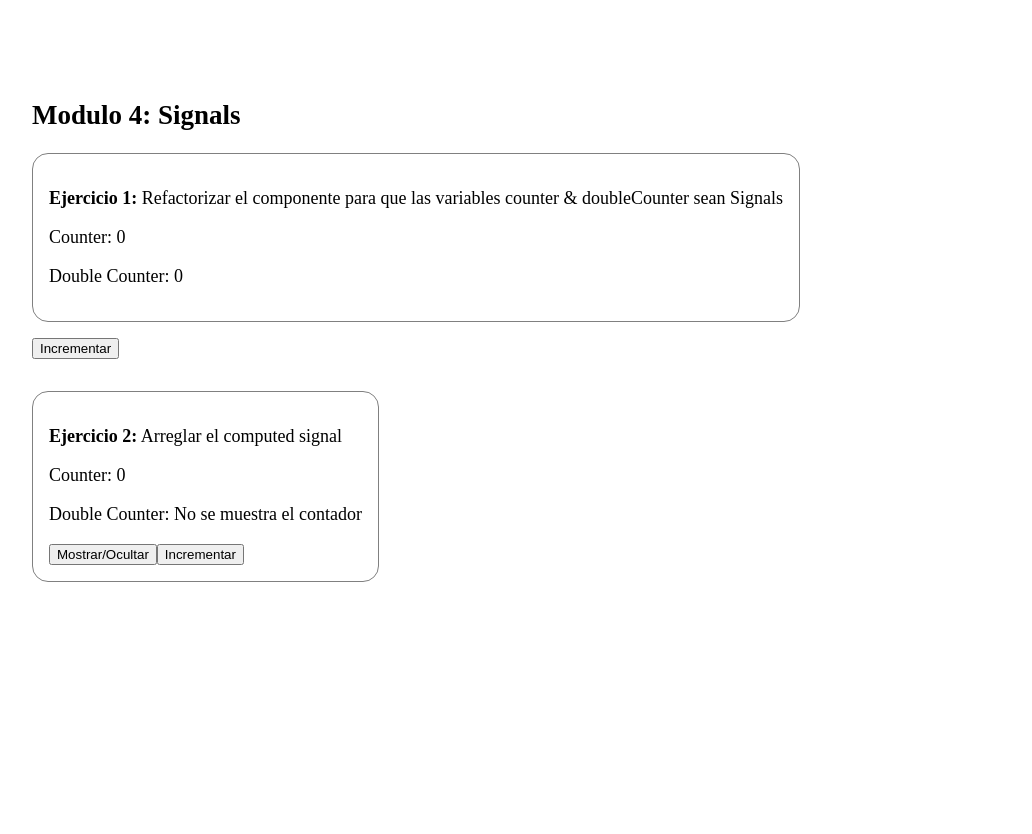
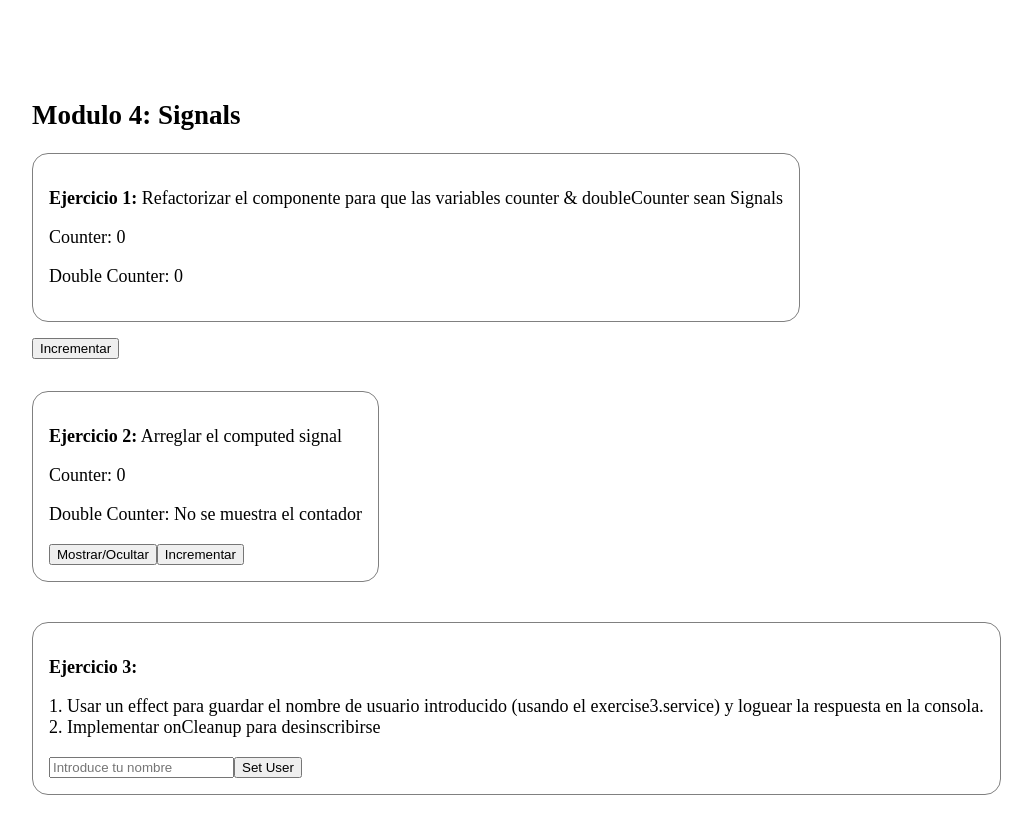
Before and after one commit to lsimonar/waynabox-angular17-workshop, an Angular app: page /modulo-4 in a window 1280 px wide. Shown: the top 834 px of the page, without its empty margins (8-1040 px from the left). Before the commit the page ends 800 px from the top, so only its background shows below. Built offline with nearby package versions, Linux system fonts and the light colour scheme.

Commit message:
added exercise 3

```diff
--- /dev/null
+++ b/src/app/Modulos/4-signals/components/exercise3/exercise3.component.html
@@ -0,0 +1,9 @@
+<div class="container" style="margin-top: 40px;">
+    <p><b>Ejercicio 3:</b></p>
+    <p>1. Usar un effect para guardar el nombre de usuario introducido (usando el exercise3.service) y loguear la respuesta en la consola. <br> 2. Implementar onCleanup para desinscribirse</p>
+    <input type="text" [(ngModel)]="trackUserName" placeholder="Introduce tu nombre">
+    <button (click)="setUserName()">Set User</button>
+    @if (userName()) {
+        <p>Hola {{ userName() }}</p>
+    }
+</div>
--- /dev/null
+++ b/src/app/Modulos/4-signals/components/exercise3/exercise3.component.ts
@@ -0,0 +1,26 @@
+import { Component, effect, signal } from '@angular/core';
+import { Observable } from 'rxjs';
+import { Exercise3Service } from './exercise3.service';
+import { FormsModule } from '@angular/forms';
+
+@Component({
+  selector: 'exercise3',
+  standalone: true,
+  imports: [FormsModule],
+  templateUrl: './exercise3.component.html',
+  styleUrl: '../../module4/module4.component.scss'
+})
+export class Exercise3Component {
+
+  trackUserName = '';
+  userName = signal('');
+
+  constructor(private exercise3Service: Exercise3Service) {
+
+      //implementar el effect aqui
+   }
+
+  setUserName() {
+    this.userName.set(this.trackUserName);
+  }
+}
--- /dev/null
+++ b/src/app/Modulos/4-signals/components/exercise3/exercise3.service.ts
@@ -0,0 +1,26 @@
+import {  Injectable } from '@angular/core';
+import { Observable } from 'rxjs';
+
+@Injectable({
+  providedIn: 'root'
+})
+export class Exercise3Service {
+
+  getTimeWithUser = (user: string) => new Observable<string>(observer => {
+    setTimeout(() => {
+
+    fetch('https://worldtimeapi.org/api/timezone/Etc/UTC')
+      .then(response => response.json())
+      .then(data => {
+        const result = `User: ${user}, Time: ${data.datetime}`;
+        observer.next(result);
+        observer.complete();
+      })
+      .catch(error => observer.error(error));
+    }, 3000);
+  });
+
+  saveUser(user: string) {
+    return this.getTimeWithUser(user);
+  }
+}
--- a/src/app/Modulos/4-signals/module4/module4.component.html
+++ b/src/app/Modulos/4-signals/module4/module4.component.html
@@ -3,4 +3,5 @@
     <exercise1 [counter]="counter"></exercise1>
     <button style="margin-top: 1rem; margin-bottom: 2rem;" (click)="increment()">Incrementar</button>
     <exercise2></exercise2>
+    <exercise3></exercise3>
 </section>
```
Also changed, not shown: src/app/Modulos/4-signals/module4/module4.component.ts (+6 -1 lines), src/app/Modulos/4-signals/components/exercise3/exercise3.component.scss (added).
